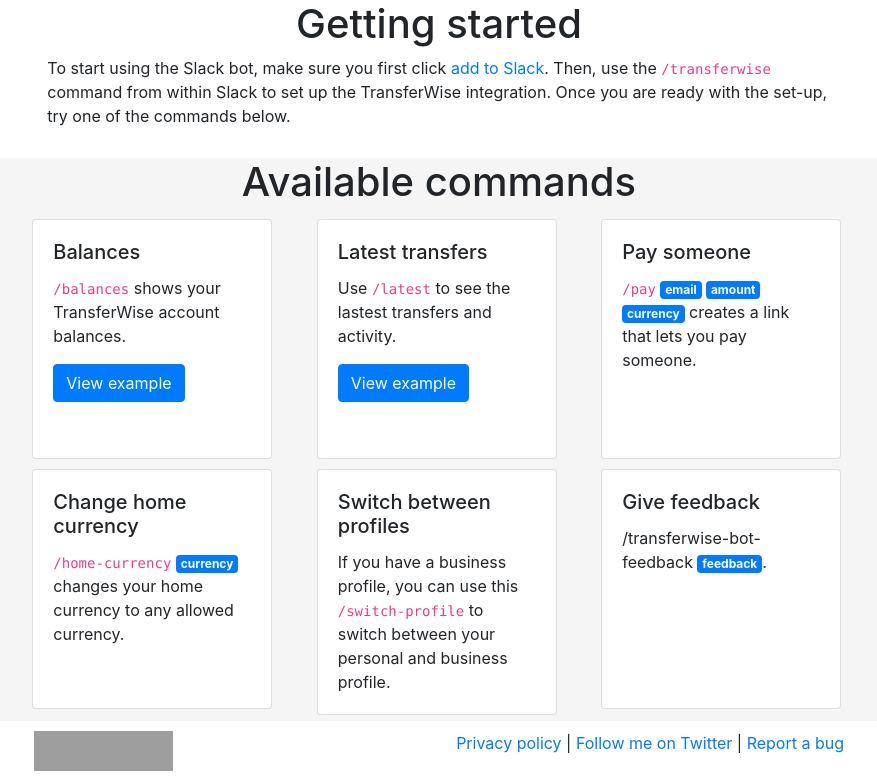
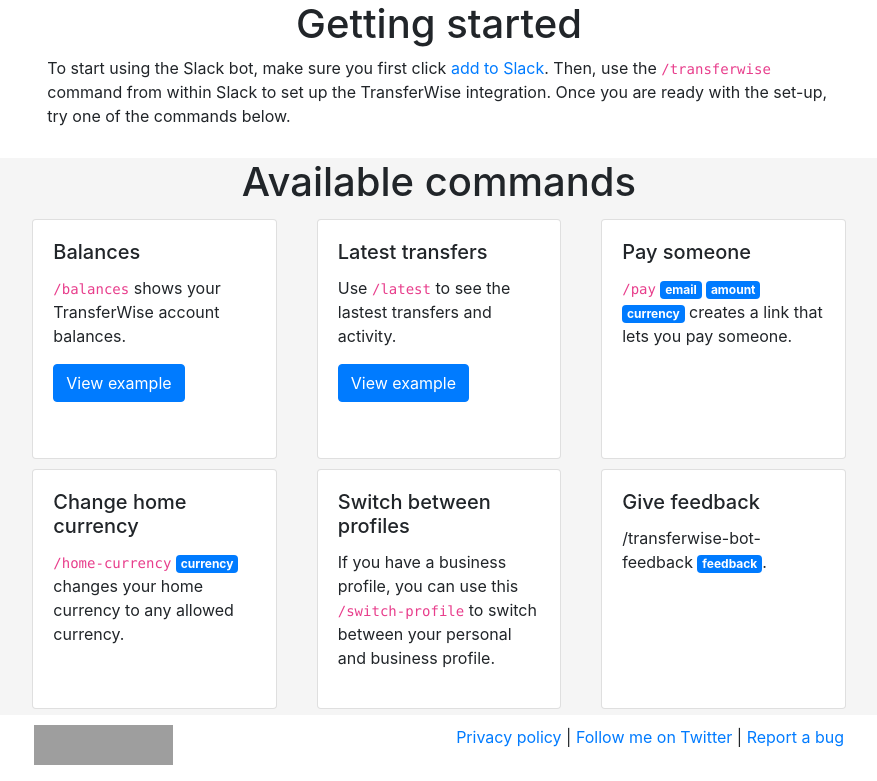
Before and after one commit to 321k/slackwise, a Flask app: page / in a window 1280 px wide. Shown: the part 432-1213 px from the top of the page, without its empty margins (201-1078 px from the left). Run offline with Flask 2, Linux system fonts and the light colour scheme; some libraries are stand-ins or nearby versions; grey boxes are pictures that could not be loaded.

Commit message:
tweaking landing page

```diff
--- a/static/css/main.css
+++ b/static/css/main.css
@@ -34,14 +34,12 @@
 
 .card{
 	min-height:15rem;
-	width: 15rem;
+	min-width:15rem;
 	margin:5px;
 
 }
 
 .cards{
-	 margin-left:auto;
-    margin-right:auto;
 }
 
 .modal-image{
```
